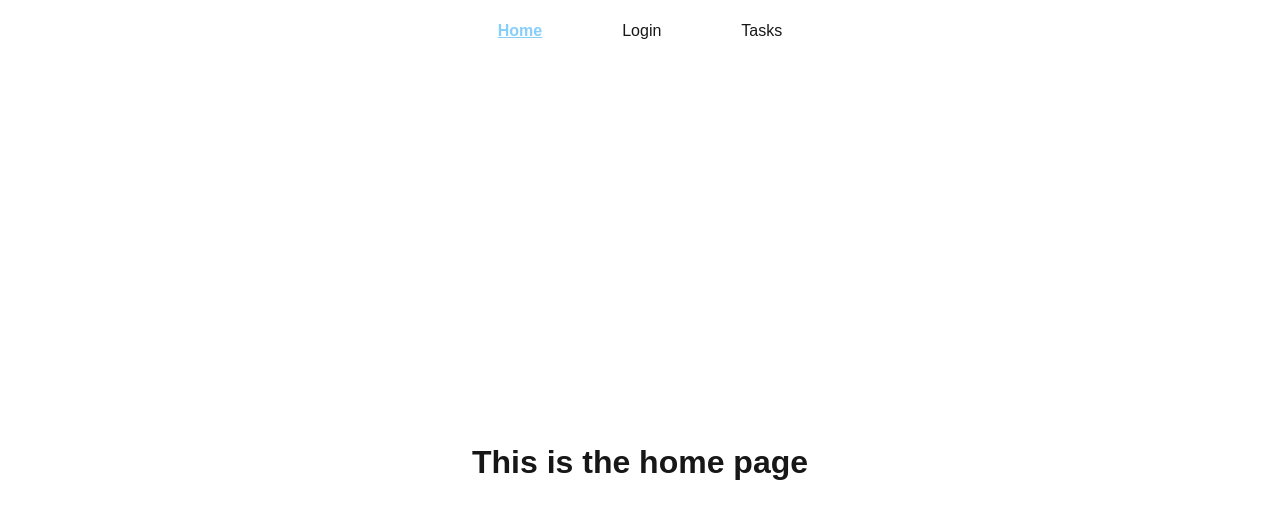
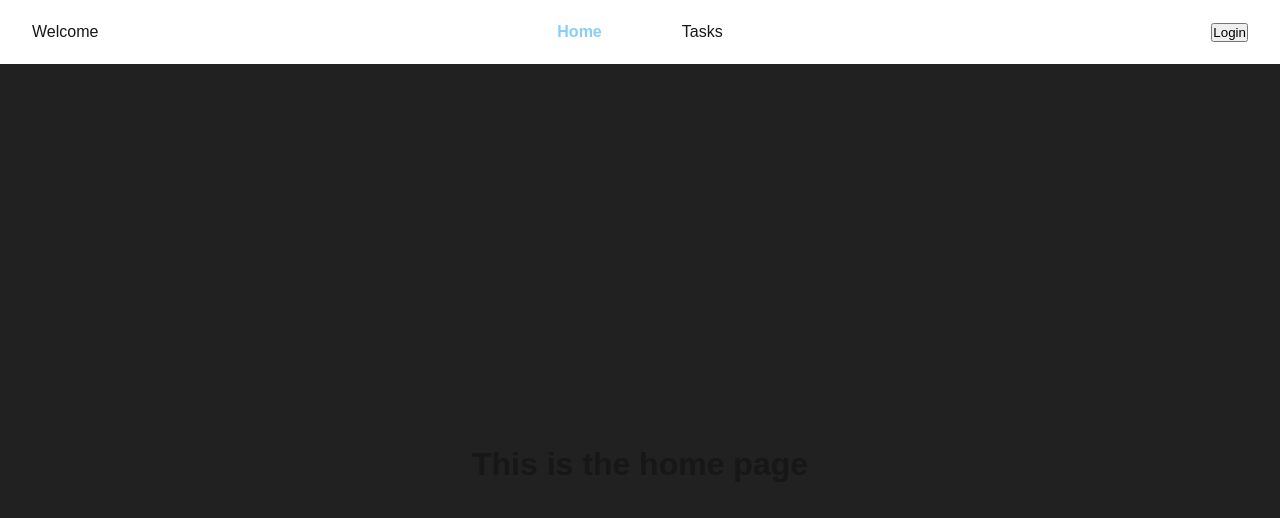
Before and after one commit to JoeArias1121/to-do-list, a Next.js app: page / in a window 1280 px wide. Shown: the top 518 px of the page. Built offline with nearby package versions, Linux system fonts and the light colour scheme.

Commit message:
added better design for the header

```diff
--- a/src/app/globals.css
+++ b/src/app/globals.css
@@ -43,8 +43,37 @@ a {
 
 .active {
   font-weight: bold;
-  text-decoration: underline;
   color: lightskyblue;
+}
+
+.header {
+  display: flex;
+  justify-content: space-between;
+  align-items: center;
+  gap: 5rem;
+  margin: 0rem 2rem;
+}
+
+.welcome {
+  width: 15%;
+}
+
+.logout-container {
+  display: flex;
+  justify-content: right;
+  width: 15%;
+}
+
+.logout {
+  border-radius: 10%;
+  background-color: rgb(219, 90, 90);
+  border-color: black;
+  padding: .4rem;
+}
+
+.page {
+  min-height: 95dvh;
+  background-color: #212121;
 }
 
 .navbar {
@@ -54,13 +83,14 @@ a {
   gap: 5rem;
   padding: 10px;
   margin: .75rem;
+  width: 70%;
+  height: 5dvh;
 }
 
 .task-page{
   display: flex;
   flex-direction: column;
   background-color: #212121;
-  height: 100vh;
 }
 
 .add-task {
--- a/src/app/layout.tsx
+++ b/src/app/layout.tsx
@@ -1,30 +1,53 @@
 "use client";
-import type { Metadata } from "next";
+import { useState, useEffect } from "react";
 import "./globals.css";
 import Link from "next/link";
-import { usePathname } from "next/navigation";
+import { usePathname, useRouter } from "next/navigation";
 
 export default function RootLayout({
   children,
 }: Readonly<{
   children: React.ReactNode;
 }>) {
+  const [user, setUser] = useState<string | null>(null);
   const pathname = usePathname();
+  const router = useRouter();
+
+
+  useEffect(() => {
+    setUser(sessionStorage.getItem("email"));
+    if (user && user.length > 7) {
+      setUser(user.slice(0, 7) + "...");
+    }
+  }, [user]);
+
+  const logOut = () => {
+    sessionStorage.removeItem("email");
+    router.push("/login");
+  };
+
+  const login = () => {
+    router.push("/login");
+  }
+
   return (
     <html lang="en">
       <body>
+        <div className="header">
+          {user ? <p className="welcome">Welcome: { user }</p> : <p className="welcome">Welcome</p>}
           <nav className="navbar">
             <Link href="/" className={pathname === "/" ? "active" : ""}>
               Home
-          </Link>
-          <Link href="/login" className={pathname === "/login" ? "active" : ""}>
-            Login
             </Link>
             <Link href="/tasks" className={pathname === "/tasks" ? "active" : ""}>
               Tasks
             </Link>
           </nav>
-        {children}
+          <div className="logout-container">
+            {user ? <button className="logout" onClick={login}>Logout</button> : <button className="login" onClick={logOut}>Login</button>}
+          </div>
+        </div>
+        <div className="page">{children}</div>
       </body>
     </html>
   );
```
Also changed, not shown: src/app/tasks/page.tsx (+0 -16 lines). Lines whose indentation alone changed are shown as unchanged.
